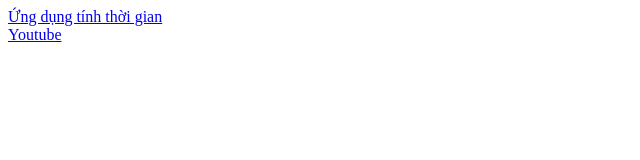
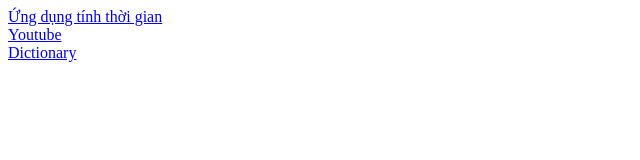
Before and after one commit to phanvietdung2101/angular-service-router, an Angular app: page / in a window 1280 px wide. Shown: the top 160 px of the page, without its empty margins (0-640 px from the left). Built offline with nearby package versions, Linux system fonts and the light colour scheme.

Commit message:
add route in routing module

```diff
--- a/src/app/app.component.html
+++ b/src/app/app.component.html
@@ -6,4 +6,10 @@
   <a routerLink="youtube" class="link">Youtube</a>
 </nav>
 
+<nav>
+  <a routerLink="dictionary" class="link">Dictionary</a>
+</nav>
+
+
+
 <router-outlet></router-outlet>
--- a/src/app/youtube.service.ts
+++ b/src/app/youtube.service.ts
@@ -1,4 +1,5 @@
 import { Injectable } from '@angular/core';
+import { isNgTemplate } from '@angular/compiler';
 
 @Injectable({
   providedIn: 'root',
```
Also changed, not shown: src/app/app-routing.module.ts (+11 -1 lines).
